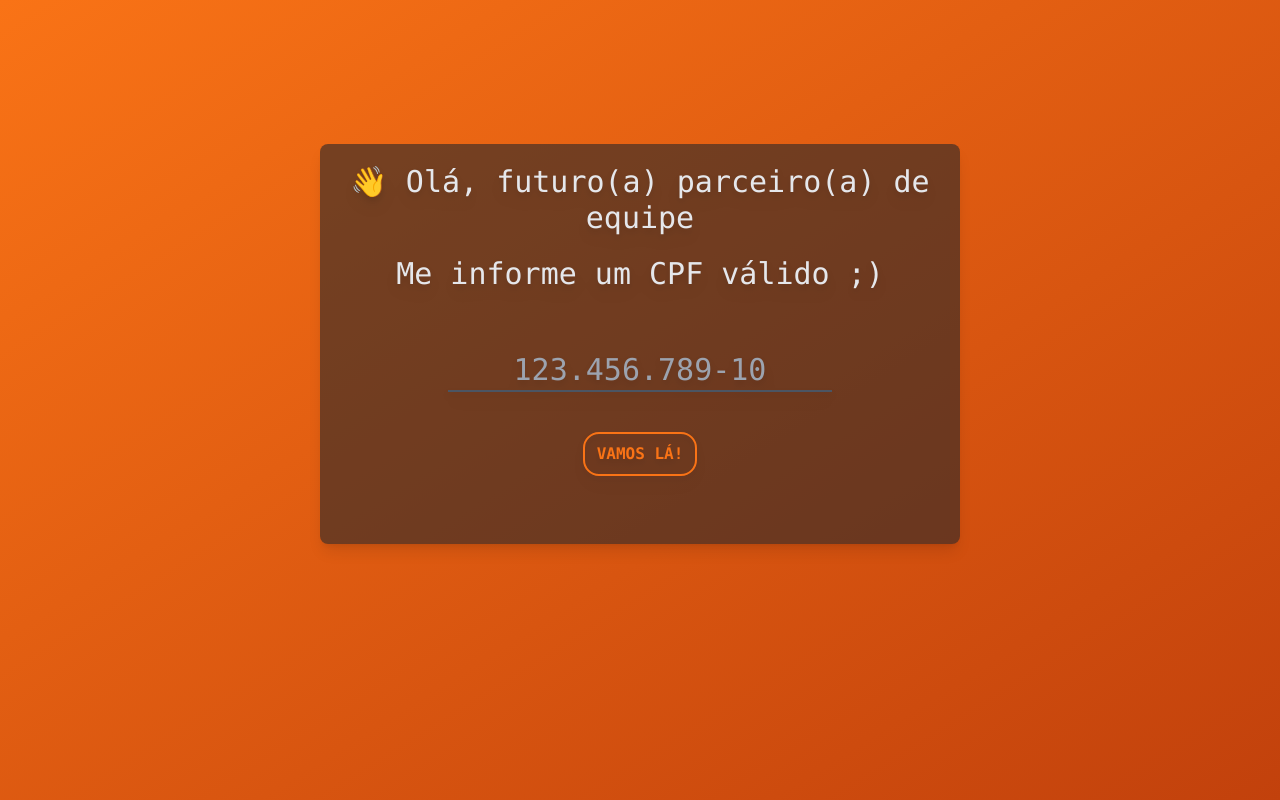
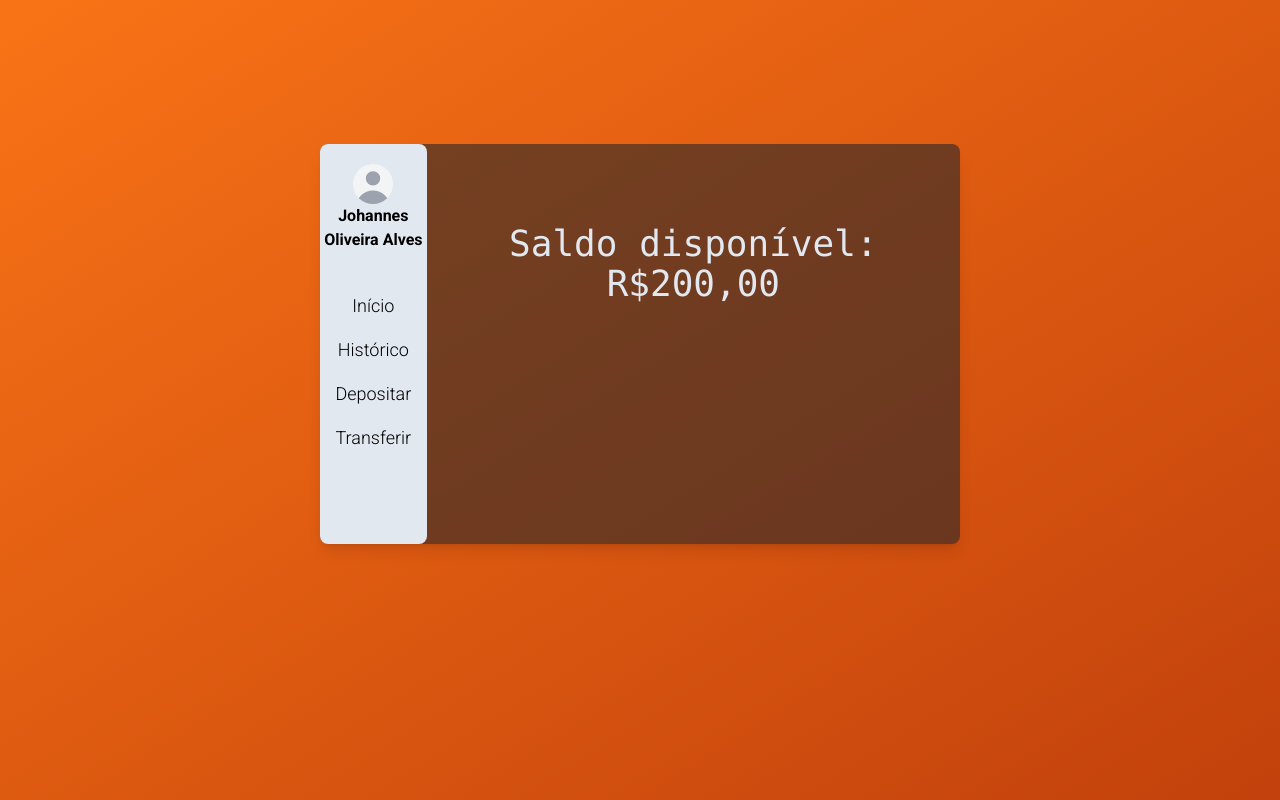
Before and after one commit to JohannesAlves/Bank-Study, a React (Vite) app in the folder web/: page / in a window 1280 px wide. Built offline with nearby package versions, Linux system fonts and the light colour scheme.

Commit message:
feat: nav index organism

```diff
--- a/web/src/App.tsx
+++ b/web/src/App.tsx
@@ -5,7 +5,7 @@ function App() {
     return (
         <div className="bg-gradient-to-br from-orange-500 to-orange-700 w-screen h-screen fixed font-mono">
             <div className="bg-zinc-800  bg-opacity-60 h-2/4  w-2/4 mx-auto mt-36  rounded-lg shadow-lg">
-                <Main />
+                <Profile />
             </div>
         </div>
     );
--- /dev/null
+++ b/web/src/components/organisms/NavIndex/index.tsx
@@ -0,0 +1,10 @@
+export function NavIndex() {
+    return (
+        <div className="mx-auto mt-20 text-4xl text-center">
+            <h3 className="text-slate-200">
+                Saldo disponível: <br />
+                R$200,00
+            </h3>
+        </div>
+    );
+}
--- a/web/src/pages/Profile.tsx
+++ b/web/src/pages/Profile.tsx
@@ -1,3 +1,4 @@
+import { NavIndex } from "../components/organisms/NavIndex";
 import { NavOrganism } from "../components/organisms/NavOrganism";
 
 function Profile() {
@@ -5,13 +6,7 @@ function Profile() {
         <>
             <div className="flex flex-row h-full">
                 <NavOrganism />
-
-                <div className="mx-auto mt-20 text-4xl text-center">
-                    <h3 className="text-slate-200">
-                        Saldo disponível: <br />
-                        R$200,00
-                    </h3>
-                </div>
+                <NavIndex />
             </div>
         </>
     );
```
